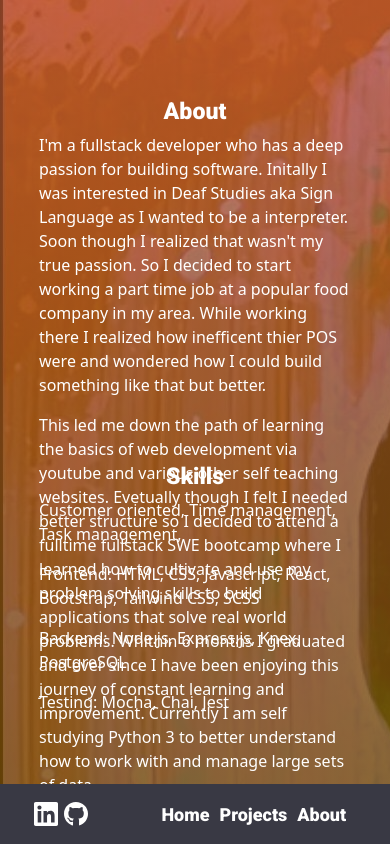
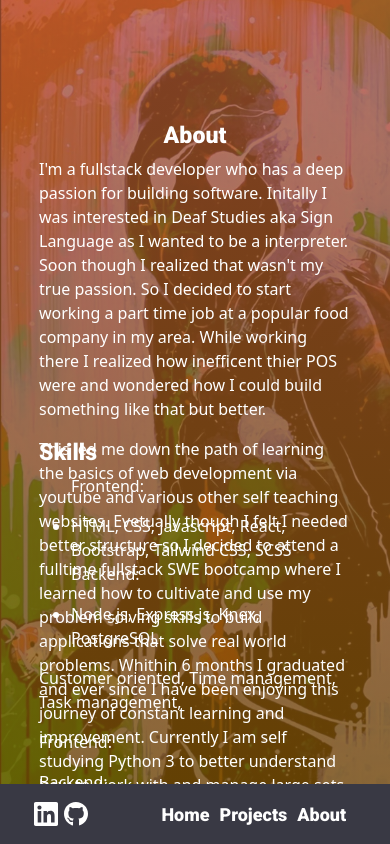
Before and after one commit to jmonroe33/Portfolio, a React (Create React App) app: page /about in a window 390 px wide. Built offline with nearby package versions, Linux system fonts and the light colour scheme.

Commit message:
fixed background in about and projects on mobile view

```diff
--- a/src/App.js
+++ b/src/App.js
@@ -4,7 +4,7 @@ import Layout from './components/Layout';
 
 function App() {
   return (
-    <main>
+    <main className='main'>
       <Layout />
       <Navigation />
     </main>
--- a/src/components/About.js
+++ b/src/components/About.js
@@ -9,8 +9,8 @@ function About() {
         <motion.div className='about'>
              {/* <img src={AboutMe} alt="About Me" className='about-me'/> */}
 
-             <div className='multi-container'>
-                <section className='text-container-1'>
+             <div className='about-skills'>
+                <div className='text-container-1'>
                     <div>
                         <h3 className='about-h3'>About</h3>
                         <p>
@@ -33,24 +33,33 @@ function About() {
 
                         </p>
                     </div>
-                </section>
+                </div>
 
-                <section className='text-container-2'>
+                <div className='text-container-2'>
                     <h3>Skills</h3>
-
+                        <ul>
+                            <p>Frontend:</p>
+                            <li>
+                                HTML, CSS, Javascript, React, Bootstrap, Tailwind CSS, SCSS
+                            </li>
+                            <p>Backend:</p>
+                            <li>
+                                Node.js, Express.js, Knex, PostgreSQL
+                            </li>
+                        </ul>
                         <p>
                            Customer oriented, Time management, Task management,
                         </p>
                         <p>
-                            Frontend: HTML, CSS, Javascript, React, Bootstrap, Tailwind CSS, SCSS
+                            Frontend:
                         </p>
                         <p>
-                            Backend: Node.js, Express.js, Knex, PostgreSQL
+                            Backend:
                         </p>
                        <p>
                         Testing: Mocha, Chai, Jest
                        </p>
-                </section>
+                </div>
              </div>
 
         </motion.div>
--- a/src/components/Home.js
+++ b/src/components/Home.js
@@ -19,8 +19,8 @@ function Home() {
                 <img src={JobTitle} className="home-jobTitle" alt="Front-end Developer"/>
             </div>
             <div className="download-button">
-                <a href='https://drive.google.com/drive/folders/1DbxvzFAHsNpfxYV8LcbIS4A8g37_aqlh?usp=share_link' download={"resume.pdf"} className="btn btn-primary">
-                    Download resume
+                <a href='/Jaden_Monroe_Resume_03-16.pdf' target="_blank" className="btn btn-primary">
+                    Download Resume
                 </a>
             </div>
         </motion.div>
--- a/src/styles/about.scss
+++ b/src/styles/about.scss
@@ -1,4 +1,5 @@
 .about {
+    background: linear-gradient(to top, #785001cd,  #b25733ba), url("../assets/wp5146853-graffiti-4k-mobile-wallpapers.jpg");
     display: flex;
     align-items: center;
     justify-content: center;
@@ -17,10 +18,9 @@
     .about-me {
         width: 50%;
     }
-    .multi-container {
-        background: linear-gradient(to top, #785001cd,  #b25733ba), url("../assets/wp5146853-graffiti-4k-mobile-wallpapers.jpg");
+    .about-skills {
         width: 100%;
-        height: 100%;
+        height: 100vh;
         display: flex;
         flex-direction: column;
         justify-content: center;
@@ -38,6 +38,7 @@
             height: 30%;
             color:white;
             margin-top:6rem;
+            margin-bottom: 2rem;
 
             h3 {
                 font-family: 'Roboto', sans-serif;
@@ -62,13 +63,13 @@
             width: 80%;
             height: 45%;
             color:white;
-            margin-top:7rem;
+            margin-top:2rem;
             h3 {
                 font-family: 'Roboto', sans-serif;
                 font-weight: 900;
-                text-align: center;
+                text-align: start;
             }
-            .skills {
+            .skills-2 {
                 display: flex;
                 flex-direction: column;
                 padding: 9px;
--- a/src/styles/projects.scss
+++ b/src/styles/projects.scss
@@ -6,12 +6,9 @@
   display: flex;
   width: 100%;
   flex-direction: column;
-  padding-bottom: 4.5rem;
-@media only screen and (min-width:768px) {
-  bagckground-size:cover;
+  // padding-bottom: 4.5rem
   height: 100vh;
-}
-
+  background-size: cover;
   @media only screen and (min-width:915px)  {
     background-image: url("../assets/macbook.jpg");
     background-size: cover;
```
Also changed, not shown: src/App.scss (line endings or trailing spaces), 1 other file (tests, documents, lock files or other folders).
